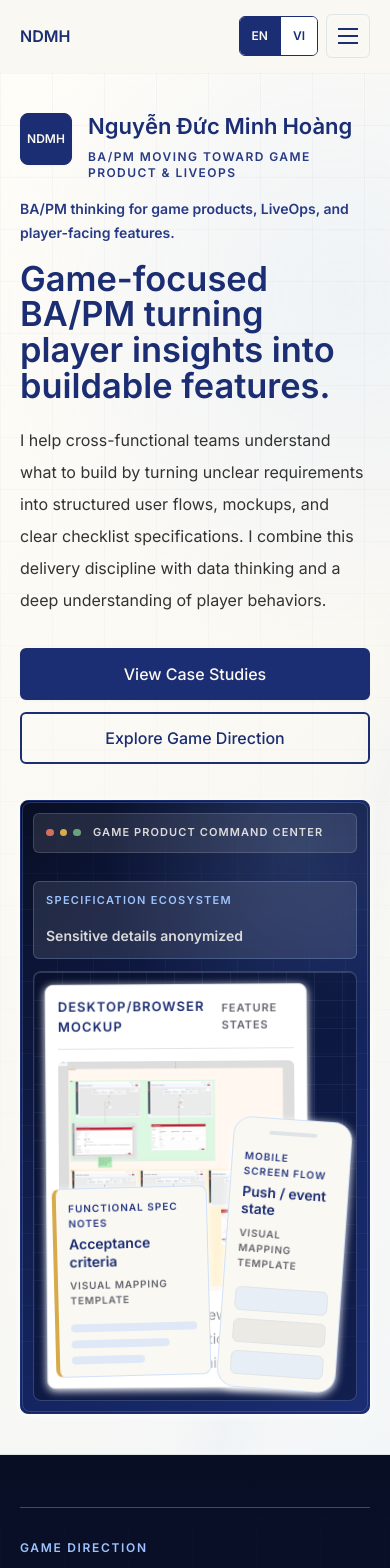
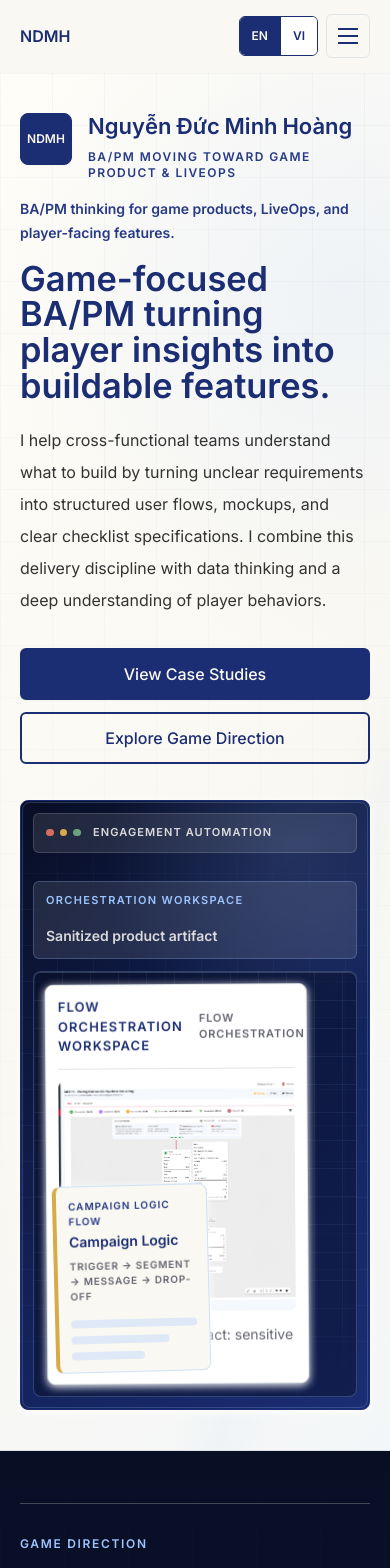
Before and after one commit to minhhoang1220/nguyen-duc-minh-hoang-portfolio, a React (Vite) app: page / in a window 390 px wide. Shown: the top 1568 px of the page. Built offline with nearby package versions, Linux system fonts and the light colour scheme; a web font is replaced by a local one.

Commit message:
fix(hero): replace misleading mobile mockup with flow metrics card and neutral campaign logic

```diff
--- a/public/prototype-review-final.html
+++ b/public/prototype-review-final.html
@@ -455,6 +455,7 @@
           <ul>
             <li><strong>Case Study 1 Consolidation</strong>: Refined under the title <em>"Engagement Flow & Notification Analytics"</em> to emphasize Braze/CleverTap-style orchestration logic over simple chatbot functions.</li>
             <li><strong>Logo Integration</strong>: Mapped and linked organization logos contextually: Vega Fintech for Vega cases/experience, British Council for customer support roles, VNU-IS for education and research.</li>
+            <li><strong>Hero Visual Correction</strong>: Removed the misleading right-side phone mockup. The hero now displays the operator-side <em>"Engagement Automation Canvas"</em> as main cover and <em>"Performance & Drop-off Analysis"</em> as supporting detail card, with a simplified logic flow card.</li>
             <li><strong>High-Contrast Diagrams</strong>: Redeveloped Case Studies 2 and 3 covers with high-contrast light-surface elements (Gantt timeline board and permission matrices) nested on navy backgrounds.</li>
             <li><strong>Responsive Readability</strong>: Validated layouts across simulated viewports (500px, 700px, 900px) to guarantee no truncation or microscopic text.</li>
           </ul>
--- a/src/components/Hero.tsx
+++ b/src/components/Hero.tsx
@@ -324,21 +324,10 @@ function ArtifactImageButton({
 function CommandTemplateArtifacts({ visual }: { visual: PortfolioContent["hero"]["visual"] }) {
   return (
     <div className="command-template-layer" aria-label={visual.visualTemplateLabel}>
-      <div className="command-phone-device command-template-card">
-        <p>{visual.mobileLabel}</p>
-        <strong>Push / event state</strong>
-        <span>{visual.visualTemplateLabel}</span>
-        <div className="phone-screen-lines" aria-hidden="true">
-          <i />
-          <i />
-          <i />
-        </div>
-      </div>
-
       <div className="command-note-overlay command-template-card">
         <p>{visual.noteLabel}</p>
-        <strong>Acceptance criteria</strong>
-        <span>{visual.visualTemplateLabel}</span>
+        <strong>Campaign Logic</strong>
+        <span>Trigger → Segment → Message → Drop-off</span>
         <div className="note-screen-lines" aria-hidden="true">
           <i />
           <i />
--- a/src/data/portfolio.ts
+++ b/src/data/portfolio.ts
@@ -452,19 +452,19 @@ export const portfolioContent: Record<Language, PortfolioContent> = {
         },
       ],
       visual: {
-        topLabel: "Game Product Command Center",
-        proofLabel: "Sanitized proof + visual templates",
+        topLabel: "Engagement Automation",
+        proofLabel: "Sanitized Campaign Logic",
         profileLabel: "Profile node",
         statusStrip: ["Signals", "Logic", "Specs", "Delivery"],
-        artifactStackLabel: "Specification ecosystem",
-        desktopLabel: "Desktop/browser mockup",
-        mobileLabel: "Mobile screen flow",
+        artifactStackLabel: "Orchestration Workspace",
+        desktopLabel: "Flow Orchestration Workspace",
+        mobileLabel: "Performance & Drop-off Analysis",
         tabletLabel: "LiveOps planning board",
         matrixLabel: "Matrix/table layout",
-        noteLabel: "Functional spec notes",
-        liveOpsLabel: "Game/LiveOps planning",
-        visualTemplateLabel: "Visual mapping template",
-        anonymizedLabel: "Sensitive details anonymized",
+        noteLabel: "Campaign Logic Flow",
+        liveOpsLabel: "Campaign logic",
+        visualTemplateLabel: "Performance Feedback Loop",
+        anonymizedLabel: "Sanitized product artifact",
       },
       artifactAria: "Selected product artifact previews",
       ctas: {
@@ -477,27 +477,27 @@ export const portfolioContent: Record<Language, PortfolioContent> = {
       artifacts: [
         {
           type: "image",
-          title: "Flow management states",
-          meta: "Feature states",
+          title: "Engagement Automation Canvas",
+          meta: "Flow orchestration",
           priority: true,
           image: {
-            src: assets.cdpFlowStates,
-            previewSrc: assetPreviews.cdpFlowStates,
-            alt: "Sanitized CDP flow management state screens showing feature-state and operational logic",
-            title: "CDP flow management states",
-            caption: "Sanitized artifact preview: feature-state clarity and operational logic; internal details anonymized.",
+            src: assets.vegaCanvasFlow,
+            previewSrc: assetPreviews.vegaCanvasFlow,
+            alt: "Sanitized product artifact: engagement automation campaign flow canvas showing triggers, segments, and message nodes",
+            title: "Engagement Automation Canvas",
+            caption: "Sanitized product artifact: sensitive details anonymized.",
           },
         },
         {
           type: "image",
-          title: "Chatbot journey",
-          meta: "System flow",
+          title: "Performance & Drop-off Analysis",
+          meta: "Campaign metrics",
           image: {
-            src: assets.chatbotJourney,
-            previewSrc: assetPreviews.chatbotJourney,
-            alt: "Sanitized chatbot Zalo OA journey flow diagram",
-            title: "Chatbot Zalo journey flow",
-            caption: "Supporting artifact for channel journey and interaction logic.",
+            src: assets.vegaFlowDetails,
+            previewSrc: assetPreviews.vegaFlowDetails,
+            alt: "Sanitized product details showing funnel metrics and performance drop-offs",
+            title: "Performance & Drop-off Analysis",
+            caption: "Sanitized detail view: sensitive details anonymized.",
           },
         },
         {
@@ -1198,19 +1198,19 @@ export const portfolioContent: Record<Language, PortfolioContent> = {
         },
       ],
       visual: {
-        topLabel: "Game Product Command Center",
-        proofLabel: "Sanitized proof + visual templates",
+        topLabel: "Engagement Automation",
+        proofLabel: "Sanitized Campaign Logic",
         profileLabel: "Profile node",
         statusStrip: ["Signals", "Logic", "Specs", "Delivery"],
-        artifactStackLabel: "Specification ecosystem",
-        desktopLabel: "Desktop/browser mockup",
-        mobileLabel: "Mobile screen flow",
+        artifactStackLabel: "Orchestration Workspace",
+        desktopLabel: "Flow Orchestration Workspace",
+        mobileLabel: "Performance & Drop-off Analysis",
         tabletLabel: "LiveOps planning board",
         matrixLabel: "Matrix/table layout",
-        noteLabel: "Functional spec notes",
-        liveOpsLabel: "Game/LiveOps planning",
-        visualTemplateLabel: "Visual mapping template",
-        anonymizedLabel: "Chi tiết nhạy cảm đã ẩn danh",
+        noteLabel: "Campaign Logic Flow",
+        liveOpsLabel: "Campaign logic",
+        visualTemplateLabel: "Performance Feedback Loop",
+        anonymizedLabel: "Sanitized product artifact",
       },
       artifactAria: "Các preview artifact sản phẩm đã chọn",
       ctas: {
@@ -1223,27 +1223,27 @@ export const portfolioContent: Record<Language, PortfolioContent> = {
       artifacts: [
         {
           type: "image",
-          title: "Flow management states",
-          meta: "Feature states",
+          title: "Engagement Automation Canvas",
+          meta: "Flow orchestration",
           priority: true,
           image: {
-            src: assets.cdpFlowStates,
-            previewSrc: assetPreviews.cdpFlowStates,
-            alt: "Các màn hình trạng thái CDP flow management đã được làm sạch, thể hiện feature-state và operational logic",
-            title: "CDP flow management states",
-            caption: "Preview artifact đã làm sạch: feature-state clarity và operational logic; chi tiết nội bộ đã ẩn danh.",
+            src: assets.vegaCanvasFlow,
+            previewSrc: assetPreviews.vegaCanvasFlow,
+            alt: "Sanitized product artifact: engagement automation campaign flow canvas showing triggers, segments, and message nodes",
+            title: "Engagement Automation Canvas",
+            caption: "Sanitized product artifact: sensitive details anonymized.",
           },
         },
         {
           type: "image",
-          title: "Chatbot journey",
-          meta: "System flow",
+          title: "Performance & Drop-off Analysis",
+          meta: "Campaign metrics",
           image: {
-            src: assets.chatbotJourney,
-            previewSrc: assetPreviews.chatbotJourney,
-            alt: "Sơ đồ user journey chatbot Zalo OA đã được làm sạch",
-            title: "Chatbot Zalo journey flow",
-            caption: "Artifact bổ trợ cho channel journey và interaction logic.",
+            src: assets.vegaFlowDetails,
+            previewSrc: assetPreviews.vegaFlowDetails,
+            alt: "Sanitized product details showing funnel metrics and performance drop-offs",
+            title: "Performance & Drop-off Analysis",
+            caption: "Sanitized detail view: sensitive details anonymized.",
           },
         },
         {
```
Also changed, not shown: public/assets/prototypes/v3/templates/hero-navy-v3.html (+52 -55 lines), public/assets/prototypes/v3/hero-command-center-navy-v3.png, public/assets/prototypes/v3/previews/hero-command-center-navy-v3-preview.png.
